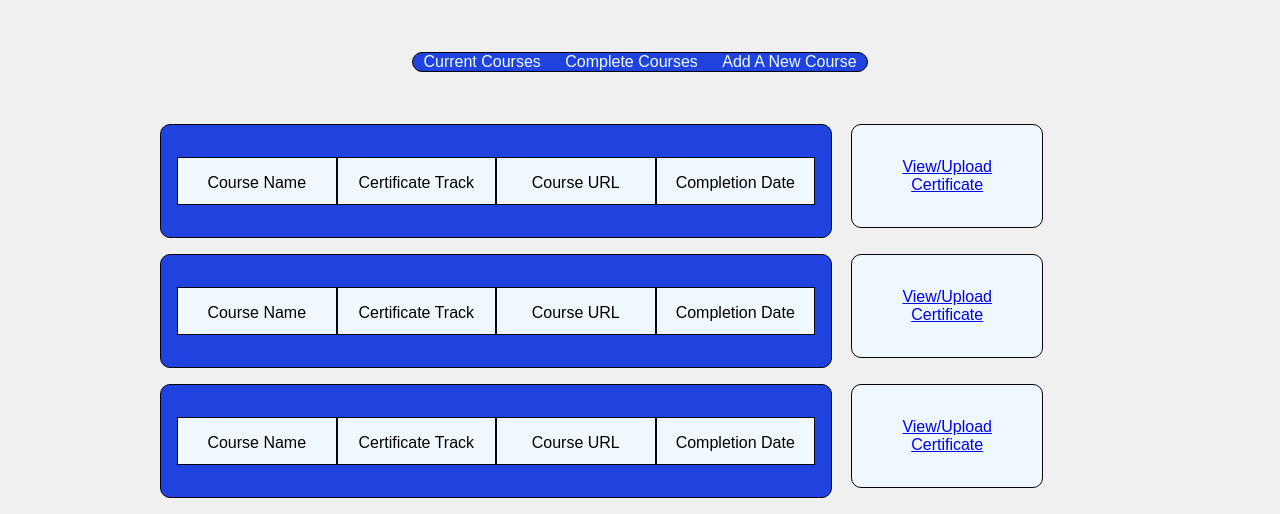
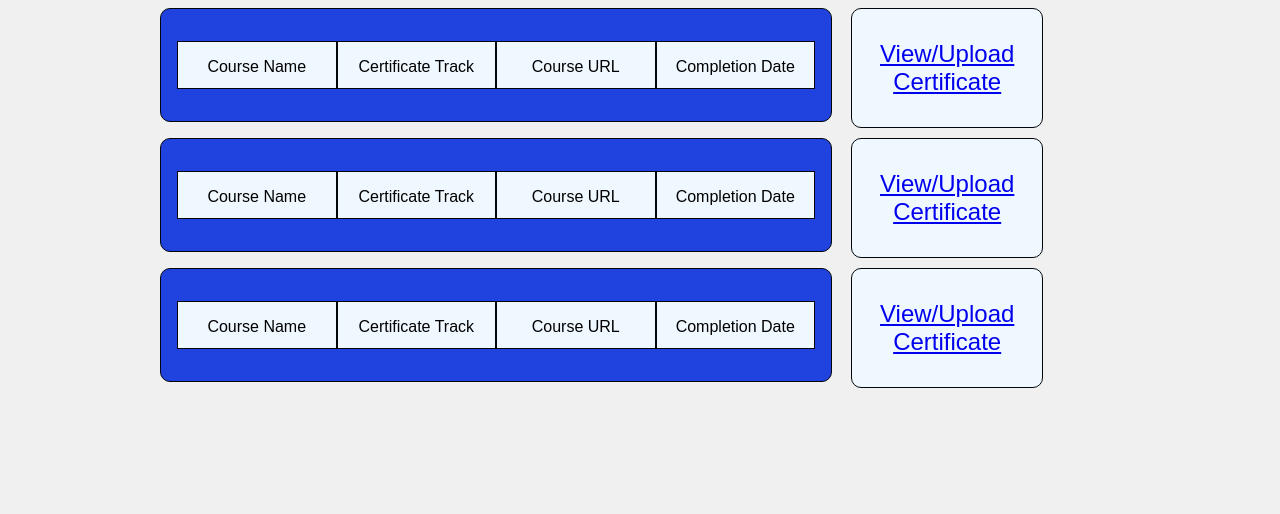
Before and after one commit to Bob-Maryville/COSC231-ProjectFolders, a plain HTML site: page CompletedCourses.html in a window 1280 px wide. Shown: the part 336-850 px from the top of the page. After the commit the page ends 800 px from the top, so only its background shows below. Drawn offline with Linux system fonts and the light colour scheme.

Commit message:
fixed issue

```diff
--- a/CompletedCourses.css
+++ b/CompletedCourses.css
@@ -75,32 +75,6 @@ nav a:hover {
     cursor: pointer;
 }
 
-.bubble-container {
-    text-align: center;
-    margin-top: 2em;
-}
-
-.bubble {
-    text-align: center;
-    background-color: #2043e0;
-    border: 1px solid;
-    border-radius: 15px;
-    display: inline-block;
-    margin: 2em auto;
-    width: fit-content;
-}
-
-.bubble a {
-    color: azure;
-    text-decoration: none;
-    font-size: 1em;
-    margin: 0 10px;
-}
-
-.bubble a:hover {
-    color: rgb(32, 18, 92);
-}
-
 .container {
     display: flex;
     flex-direction: column;
@@ -111,6 +85,8 @@ nav a:hover {
 .courses-container {
     width: 70%;
     box-sizing: border-box;
+    font-size: 1rem;
+    font-family: Arial, sans-serif;
 }
 
 .course-details {
@@ -122,6 +98,8 @@ nav a:hover {
     background-color: #2043e0;
     margin: 0;
     height: 80px;
+    color: #000000;
+    font-family: Arial, sans-serif;
 }
 
 .course-description {
@@ -138,6 +116,8 @@ nav a:hover {
     box-sizing: border-box;
     margin-left: 2%;
     height: 80px;
+    font-size: 1.5rem;
+    font-family: Arial, sans-serif;
 }
 
 .cert-upload {
--- a/CompletedCourses.html
+++ b/CompletedCourses.html
@@ -31,14 +31,6 @@
             <li><a href="my-account.html">My Account</a></li>
         </ul>
     </nav>
-
-    <div class="bubble-container">
-        <div class="bubble">
-            <a href="current-courses.html">Current Courses</a>
-            <a href="completed-courses.html">Complete Courses</a>
-            <a href="add-new-course.html">Add A New Course</a>
-        </div>
-    </div>
 
      <div class="container">
         <div class="pair-container">
```
